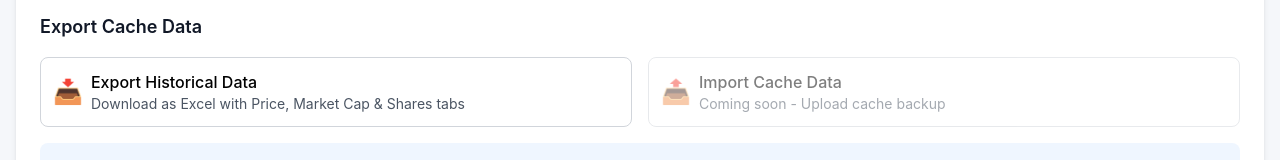
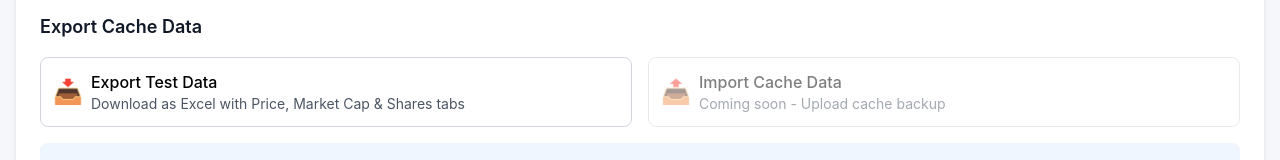
Before and after one commit to sunilbhargava511/Strategize, a Next.js app: page / in a window 1280 px wide. Shown: the part 1690-1850 px from the top of the page. Built offline with nearby package versions, Linux system fonts and the light colour scheme; no server answers.

Commit message:
Update export button text to 'Export Test Data'

```diff
--- a/components/ui/CacheManager.tsx
+++ b/components/ui/CacheManager.tsx
@@ -160,7 +160,7 @@ export default function CacheManager() {
             <span className="text-2xl">📥</span>
             <div className="text-left">
               <div className="font-medium">
-                {isExporting ? 'Exporting...' : 'Export Historical Data'}
+                {isExporting ? 'Exporting...' : 'Export Test Data'}
               </div>
               <div className="text-sm text-gray-600">
                 Download as Excel with Price, Market Cap & Shares tabs
```
